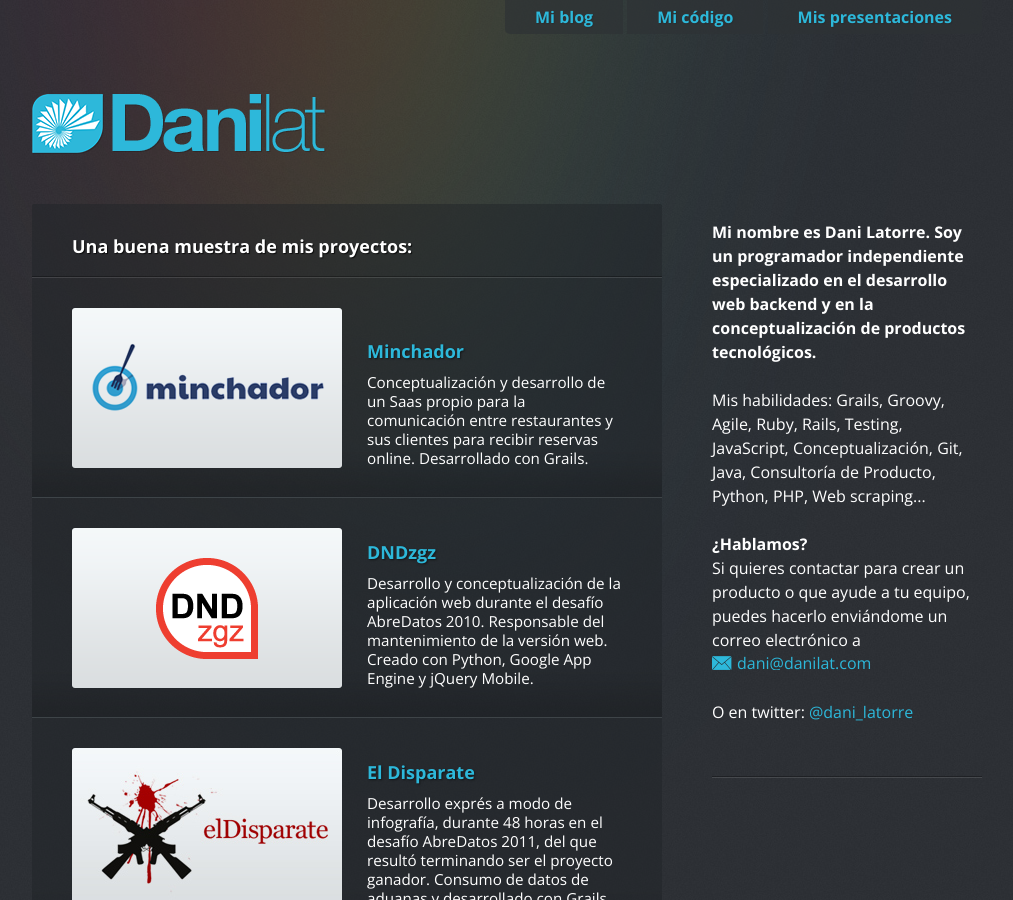
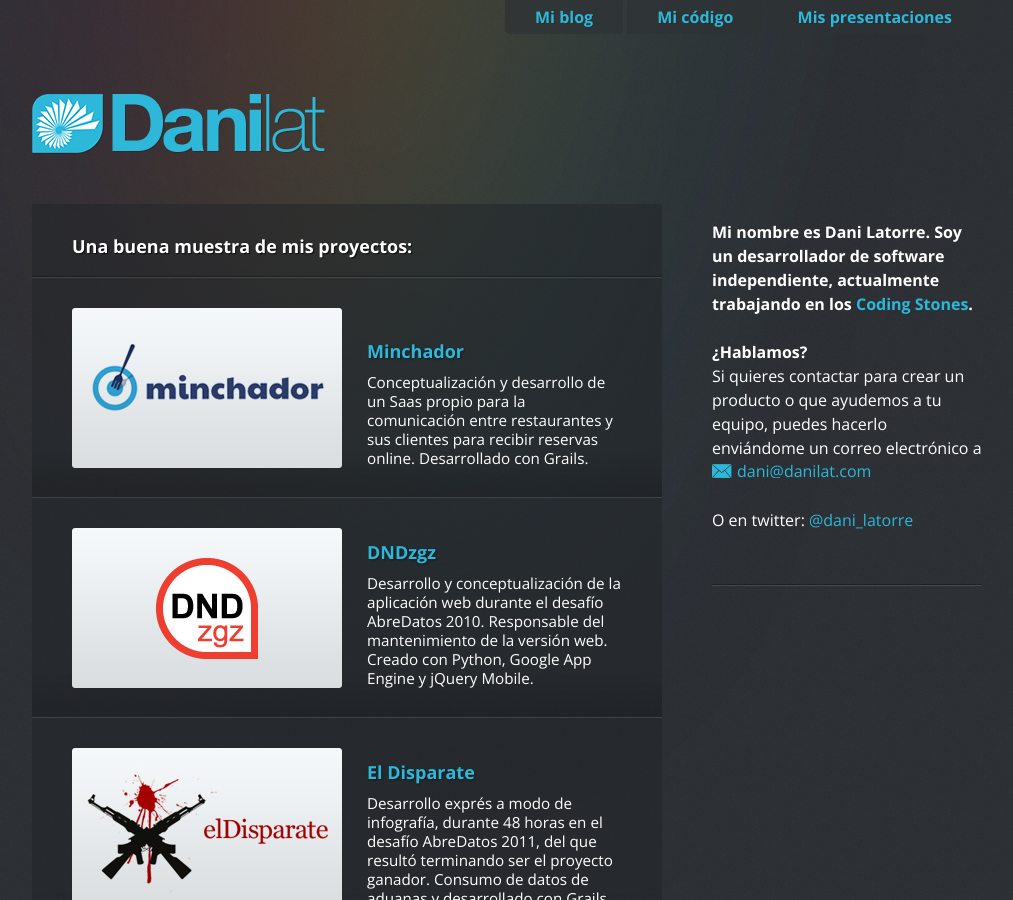
Before and after one commit to danilat/danilat.github.io, a Jekyll site: the page built from index.html, in a window 1280 px wide and 900 px high. Shown: the whole window, without its empty margins (133-1146 px from the left). Built offline with Jekyll 4.4.1, drawn with Linux system fonts in a browser that asks for light colours; nearby versions of some CDN libraries; comment, search, counter and statistics services are not loaded.

Commit message:
update sidebar content presenting me

```diff
--- a/_layouts/by_lizano.html
+++ b/_layouts/by_lizano.html
@@ -28,14 +28,11 @@
                     </div><!-- .<!-- .site-content-left -->
                     <aside class="site-content-right" id="site-content-right">
                         <p>
-                            <strong>Mi nombre es Dani Latorre. Soy un programador independiente especializado en el desarrollo web backend y en la conceptualización de productos tecnológicos.</strong>
-                        </p>
-                        <p>
-                            Mis habilidades: Grails, Groovy, Agile, Ruby, Rails, Testing, JavaScript, Conceptualización, Git, Java, Consultoría de Producto, Python, PHP, Web scraping...
+                            <strong>Mi nombre es Dani Latorre. Soy un desarrollador de software independiente, actualmente trabajando en los <a href="http://codingstones.com/">Coding Stones</a>.</strong>
                         </p>
                         <p>
                             <strong>¿Hablamos?</strong><br />
-                            Si quieres contactar para crear un producto o que ayude a tu equipo, puedes hacerlo enviándome un correo electrónico a <a href="mailto:dani@danilat.com" class="mail">dani@danilat.com</a></p><p> O en twitter: <a href="https://twitter.com/dani_latorre" target="blank">@dani_latorre</a>
+                            Si quieres contactar para crear un producto o que ayudemos a tu equipo, puedes hacerlo enviándome un correo electrónico a <a href="mailto:dani@danilat.com" class="mail">dani@danilat.com</a></p><p> O en twitter: <a href="https://twitter.com/dani_latorre" target="blank">@dani_latorre</a>
                         </p>
                     </aside>
                 </div><!-- .site-content -->
```
